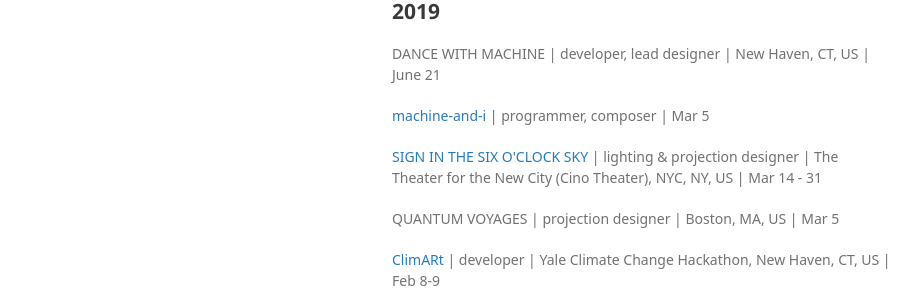
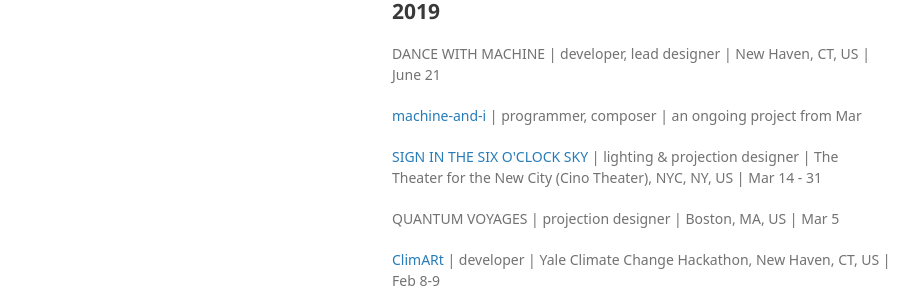
Before and after one commit to tianshu-z/tianshu-z.github.io, a Jekyll site: the page built from work.html, in a window 1280 px wide and 900 px high. Shown: the part 143-443 px from the top of the window, without its empty margins (178-1100 px from the left). Built offline with Jekyll 4.4.1, drawn with Linux system fonts in a browser that asks for light colours; some web fonts are replaced.

Commit message:
Update work.html

```diff
--- a/work.html
+++ b/work.html
@@ -91,7 +91,7 @@
           <h2> 2019 </h2>
 	      <p>DANCE WITH MACHINE | developer, lead designer | New Haven, CT, US | June 21 </p>
 
-	      <p><a href = "https://soundcloud.com/zoe-zhao-676421317/sets/machine-or-i">machine-and-i</a> | programmer, composer | Mar 5 </p>
+	      <p><a href = "https://soundcloud.com/zoe-zhao-676421317/sets/machine-or-i">machine-and-i</a> | programmer, composer | an ongoing project from Mar </p>
 
 	      <p><a href="https://tianshu-z.github.io/work/sign-in-the-six-oclock-sky">SIGN IN THE SIX O'CLOCK SKY</a> | lighting & projection designer | The Theater for the New City (Cino Theater), NYC, NY, US | Mar 14 - 31</p>
 
```
